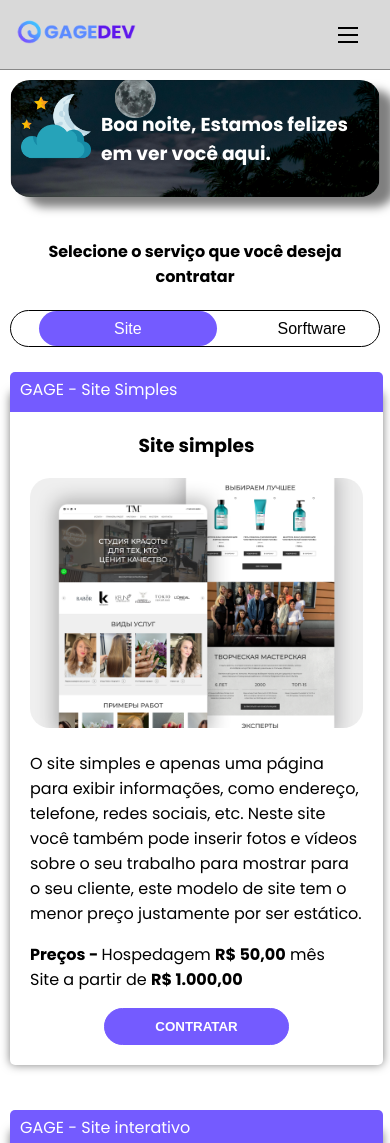
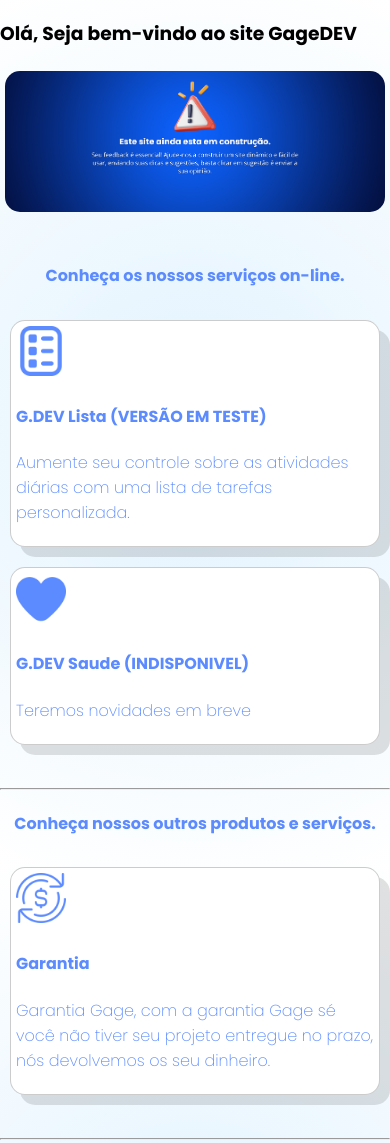
Before and after one commit to Gustavowp8/GageSite, a plain HTML site: page index.html in a window 390 px wide. Shown: the top 1143 px of the page. Drawn offline with nearby package versions, Linux system fonts and the light colour scheme; no server answers.

Commit message:
atualização

```diff
--- /dev/null
+++ b/estilo/styleDois.css
@@ -0,0 +1,88 @@
+@import url('https://fonts.googleapis.com/css2?family=Poppins:ital,wght@0,100;0,200;0,300;0,400;0,500;0,600;0,700;0,800;0,900;1,100;1,200;1,300;1,400;1,500;1,600;1,700;1,800;1,900&display=swap');
+
+body{
+    margin: 0;
+    padding: 0;
+    background: radial-gradient(circle at center, #e0f2fe, #ffffff);
+    height: 100vh;
+
+    font-family: "Poppins", sans-serif;
+    font-weight: 200;
+    font-style: normal;
+}
+
+.flex{
+    max-width: 800px;
+    margin: 0 auto;
+    display: flex;
+    flex-wrap: wrap;
+}
+
+.flex > div{
+    background: #ffffff;
+    flex: 1 1 200px;
+    padding: 5px;
+    border: 1px solid rgba(0, 0, 0, 0.199);
+    border-radius: 15px;
+    margin: 10px;
+
+    box-shadow: 10px 10px rgba(0, 0, 0, 0.158);
+ -webkit-box-shadow: 10px 10px rgba(0, 0, 0, 0.116);
+}
+
+.flex > div:hover{
+    background: #5c8aff0a;
+    box-shadow: 3px 3px rgba(0, 0, 0, 0.158);
+ -webkit-box-shadow: 3px 3px rgba(0, 0, 0, 0.116);
+}
+
+.flex > div img{
+    width: 50px;
+}
+
+.flex > div a{
+    text-decoration: none;
+    color: #5c8bff;
+}
+
+.capa{
+    max-width: 800px;
+    margin: 0 auto;
+}
+
+.capaDois{
+    padding: 5px;
+}
+
+.tTitulo{
+    text-align: center;
+    color: #5c8bff;
+}
+
+.saiba{
+    text-align: center;
+    padding: 10px;
+}
+/* outros */
+.swiper {
+    width: 100%;
+    height: 100%;
+  }
+
+  .swiper-slide {
+    text-align: center;
+    font-size: 18px;
+    background: #fff;
+    display: flex;
+    justify-content: center;
+    align-items: center;
+    border-radius: 15px;
+  }
+
+  .swiper-slide img {
+    display: block;
+    width: 100%;
+    height: 100%;
+    object-fit: cover;
+    border-radius: 15px;
+  }
--- a/index.html
+++ b/index.html
@@ -4,156 +4,110 @@
     <meta charset="UTF-8">
     <meta name="viewport" content="width=device-width, initial-scale=1.0">
     <link rel="shortcut icon" href="img/Design sem nome-Photoroom.png-Photoroom.png" type="image/x-icon">
-    <link rel="stylesheet" href="estilo/style.css">
+    <link rel="stylesheet" href="estilo/styleDois.css">
+    <link rel="stylesheet" href="https://cdn.jsdelivr.net/npm/swiper@11/swiper-bundle.min.css" />
     <title>Inicio</title>
 </head>
 <body onload="carregar()">
 
-    <header id="header">
-        <a id="logo" href="index.html"><img src="img/logo.png"></a>
+    <div class="capa">
 
-        <nav id="nav">
+        <h3>Olá, Seja bem-vindo ao site GageDEV</h3>
+    <div class="capaDois">
 
-            <button id="btn-mobile">
-                <span id="hamburger"></span>
-            </button>
-
-            <ul id="menu">
-                <li><a href="meuprojeto.html">Meu Projeto</a></li>
-                <li><a href="contatos.html">Contatos</a></li>
-                <li><a href="sobre.html">Sobre</a></li>
-                <li><a href="one.html" id="onesite">ONE SITE</a></li>
-            </ul>
-        </nav>
-
-    </header>
-
-    <div class="boasVindas">
-
-        <div class="boasVindasDois" id="boasVindasDois">
-
-            <img id="imagem" src="img/manha.png">
-
-            <div>
-                <h3 id="msg"></h3>
+    <!-- Swiper -->
+    <div class="swiper mySwiper">
+        <div class="swiper-wrapper">
+          <div class="swiper-slide"><img src="banner/02anum.png" alt=""></div>
+          <div class="swiper-slide"><img src="banner/01anum.png" alt=""></div>
+        </div>
+        <!--
+        <div class="swiper-button-next"></div>
+        <div class="swiper-button-prev"></div>
+        <div class="swiper-pagination"></div>
+        -->
       </div>
 
     </div>
+    </div> <br>
 
+    <h4 class="tTitulo">Conheça os nossos serviços on-line.</h4>
+
+    <section class="flex">
+
+        <div>
+            <a href="https://5cef-189-56-20-98.ngrok-free.app/Account/Login?ReturnUrl=%2F">
+                <img src="icones/cedula.png" alt="icone">
+            <h4>G.DEV Lista (VERSÃO EM TESTE)</h4>
+            <p>
+                Aumente seu controle sobre as atividades diárias com uma lista de tarefas personalizada.
+            </p>
+            </a>
         </div>
 
-    <div class="conteudo">
-
-        <div class="opcsCapa">
-
-            <h4>Selecione o serviço que você deseja contratar</h4>
-
-            <div class="opcs">
-
-                <ul>
-                    <li id="opcLink"><a  href="index.html">Site</a></li>
-                    <li><a href="software.html">Sorftware</a></li>
-                </ul>
-
+        <div>
+            <a href="#">
+                <img src="icones/coracao.png" alt="icone">
+            <h4>G.DEV Saude (INDISPONIVEL)</h4>
+            <p>
+                Teremos novidades em breve
+            </p>
+            </a>
         </div>
 
-        </div> <br>
+    </section>
+    <br><hr>
 
-        <div class="window">
-            <div class="title-bar">
+    <h4 class="tTitulo">Conheça nossos outros produtos e serviços.</h4>
 
-             <!--  <span class="close-btn">x</span> -->
+    <section class="flex">
 
-              GAGE - Site Simples
+
+
+        <div>
+            <a href="#">
+                <img src="icones/gastos.png" alt="icone">
+            <h4>Garantia</h4>
+            <p>
+                Garantia Gage, com a garantia Gage sé você não tiver seu projeto entregue no prazo, nós devolvemos os seu dinheiro.
+            </p>
+            </a>
         </div>
 
-            <h3>Site simples</h3>
+    </section>
+    <br><hr>
 
-            <img src="img/imgsite.png" alt="site">
-
+    <div class="saiba">
         <p>
-                O site simples e apenas uma página para exibir informações, como endereço, telefone, redes sociais, etc.
-
-                Neste site você também pode inserir fotos e vídeos sobre o seu trabalho para mostrar para o seu cliente, este modelo de site tem o menor preço justamente por ser estático.
+            visite a nossa pagina no <a href="https://www.instagram.com/gustavodev.online/">Instagram</a> você também poderá contratar um programador para construir o seu site ou app.
         </p>
-
-            <p>
-                <b>Preços - </b>
-                Hospedagem <b>R$ 50,00</b> mês <br>
-                Site a partir de <b>R$ 1.000,00</b>
-            </p>
-
-            <div id="simples">
-                <button onclick="chama()">CONTRATAR</button>
-            </div>
-          </div> <br>
-
-          <div class="window">
-            <div class="title-bar">
-
-             <!--  <span class="close-btn">x</span> -->
-
-              GAGE - Site interativo
     </div>
 
-            <h3>Site interativo</h3>
+    <br>
+    <br>
 
-            <img src="img/telablog.png" alt="siteblog">
+    <!-- Outros -->
+    <script src="https://cdn.jsdelivr.net/npm/swiper@11/swiper-bundle.min.js"></script>
 
-            <p>
-                O site interativo e um site onde você pode postar conteúdos, receber contatos de clientes, fazer agendamentos e ter um painel de controle do site para saber quantos acessos teve e ainda fazer atendimento online
-
-                Este site e ideal para quem trabalha com portal de notícias, quer fazer agendamento online de clientes e venda de serviços, o valor do site interativo e mais caro porque ele conta com banco de dados atualização em tempo real e necessita da disponibilidade de um servidor.
-            </p>
-
-            <p>
-                <b>Preços - </b>
-                Hospedagem <b>R$ 150,00</b> mês <br>
-                Site interativo a partir de <b>R$ 5.000,00</b>
-            </p>
-
-            <div id="simples">
-                <button onclick="chama()">CONTRATAR</button>
-            </div>
-          </div> <br>
-
-          <div class="window">
-            <div class="title-bar">
-
-             <!--  <span class="close-btn">x</span> -->
-
-              GAGE - Site corporativo
-            </div>
-
-            <h3>Site corporativo</h3>
-
-            <img src="img/corporete.png" alt="siteblog">
-
-            <p>
-                O site corporativo e um site para pequenas e grandes empresas que precisa gerenciar seus funcionários, vendas, relatórios, entregas de demandas e necessita de uma dashboard para ver resultados e outros.
-
-                Este site e ideal para escolas, condomínios, comércios, empresas de frota de veículos etc.
-
-                A Gage faz este site sob demanda para atender o seu projeto e como podemos criar o seu site corporativo de forma eficiente, atendendo toda a demanda e modernizando cada ponto do seu projeto.
-            </p>
-
-            <p>
-                <b>Preços - </b>
-                Hospedagem <b>R$ 480,00</b> mês <br>
-                Site corporativo a partir de <b>R$ 11.080,00</b>
-            </p>
-
-            <div id="simples">
-                <button onclick="chama()">CONTRATAR</button>
-            </div>
-          </div>
-
-
-    </div>
-
-    <footer>
-        © 2024 GageDev. Todos os direitos reservados.
-      </footer>
+    <!-- Initialize Swiper -->
+    <script>
+      var swiper = new Swiper(".mySwiper", {
+        spaceBetween: 30,
+        centeredSlides: true,
+        autoplay: {
+          delay: 5500,
+          disableOnInteraction: false,
+        },
+        pagination: {
+          el: ".swiper-pagination",
+          clickable: true,
+        },
+        navigation: {
+          nextEl: ".swiper-button-next",
+          prevEl: ".swiper-button-prev",
+        },
+      });
+    </script>
 
     <script src="funcao/app.js"></script>
     </body>
```
Also changed, not shown: banner/01anum.png (added), banner/02anum.png (added), icones/cedula.png (added), icones/coracao.png (added), icones/gastos.png (added). Lines whose indentation alone changed are shown as unchanged.
